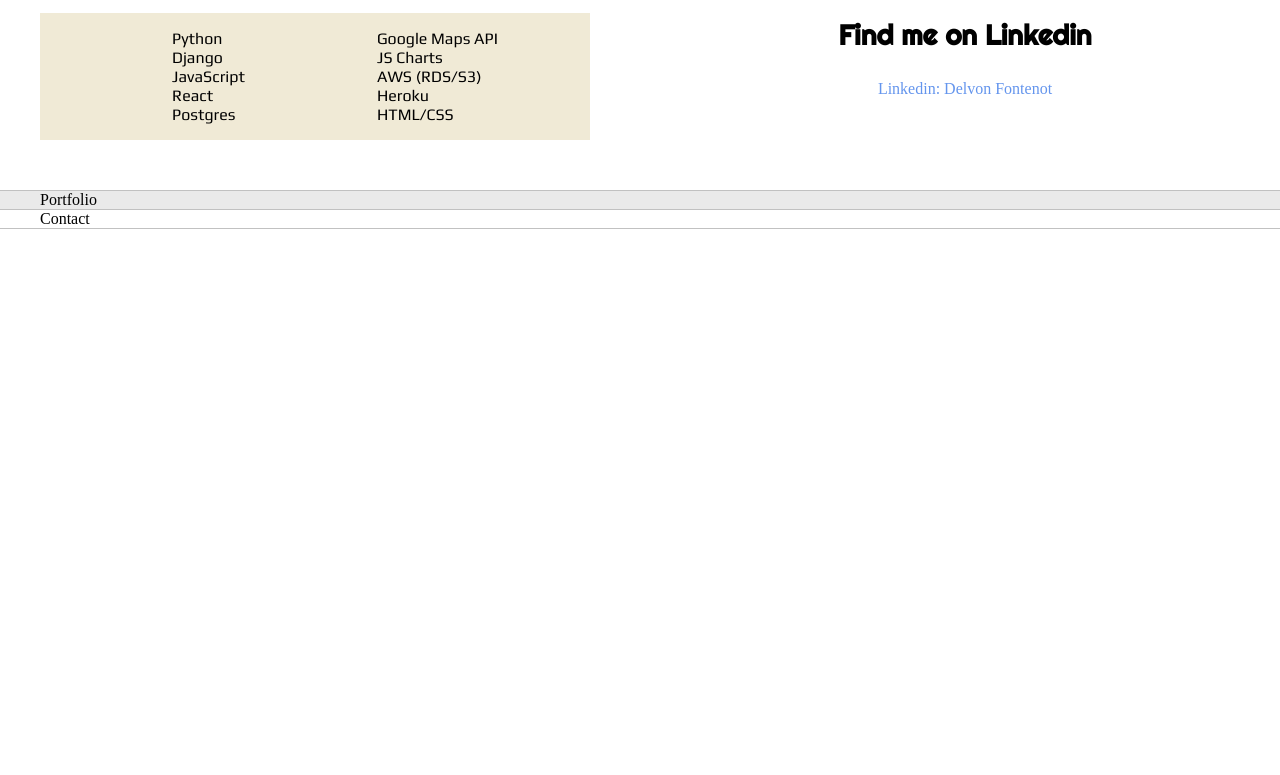
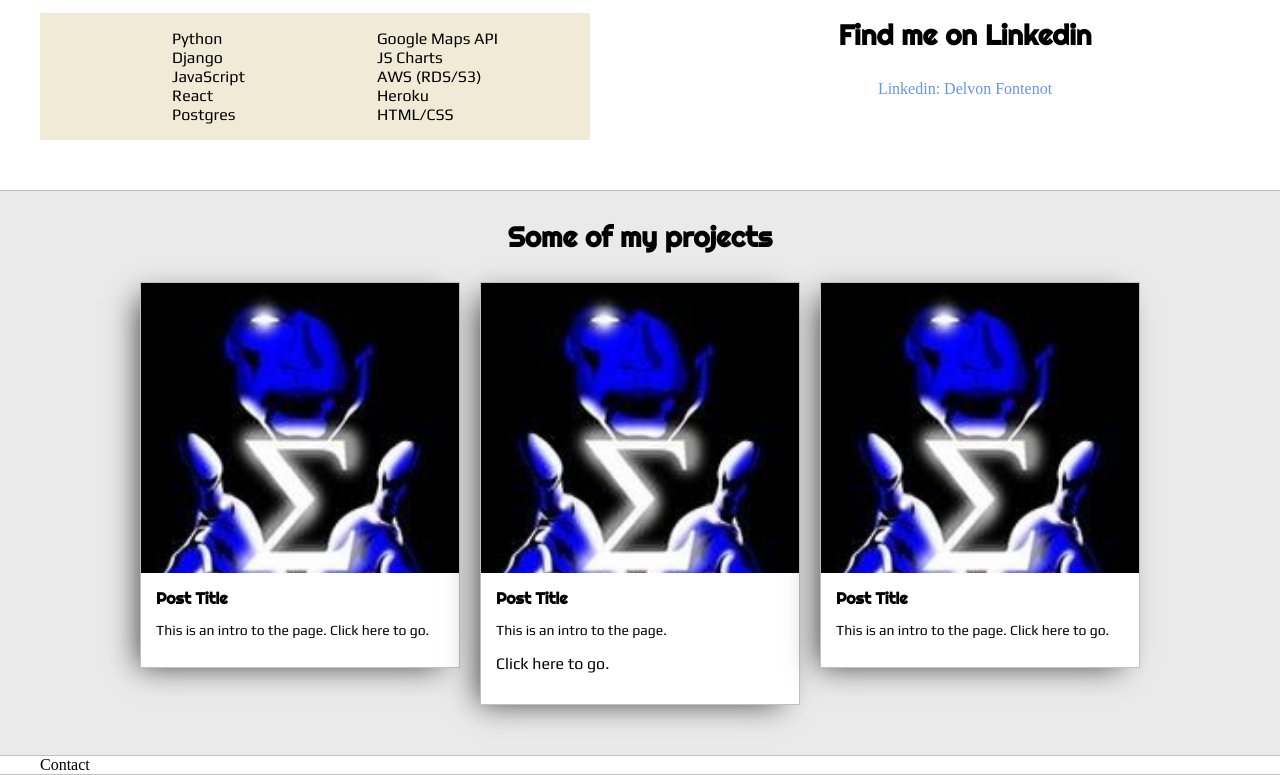
Before and after one commit to DaSigma/myportfolio, a plain HTML site: page index.html in a window 1280 px wide. Shown: the part 1132-1907 px from the top of the page. Before the commit the page ends 1361 px from the top, so only its background shows below. Drawn offline with Linux system fonts and the light colour scheme.

Commit message:
Projects section

```diff
--- a/default.css
+++ b/default.css
@@ -276,6 +276,44 @@ h6{ font-size: 16px;}
     width: 100%
 }
 
+.post-wrapper{
+    display: grid;
+    grid-template-columns:  repeat(auto-fit, 320px);
+    gap:20px;
+    justify-content: center;
+    padding-bottom: 50px;
+}
+
+.post{
+    border: 1px solid var(--borderColor);
+    -webkit-box-shadow: -2px 7px 21px -9px rgba(0,0,0,0.75);
+	-moz-box-shadow: -2px 7px 21px -9px rgba(0,0,0,0.75);
+	box-shadow: -10px 7px 29px -9px rgba(0,0,0,0.75);
+
+}
+
+.thumbnail{
+    display:block;
+    width: 100%;
+    height: 290px;
+    object-fit: cover;
+}
+
+.post-preview{
+    background-color: #fff;
+    padding: 15px;
+}
+
+.post-title{
+    color: black;
+    margin: 0;
+}
+
+.post-intro{
+    color:black;
+    font-size: 14px;
+}
+
 @media screen and (max-width: 1200px){
     .main-container{
     width: 95%;
--- a/index.html
+++ b/index.html
@@ -108,7 +108,38 @@
 
     <section class="s1">
         <div class="main-container">
-            Portfolio
+            <h3 style ="text-align: center">Some of my projects</h3>
+
+            <div class="post-wrapper">
+                <div>
+                    <div class="post">
+                        <img class="thumbnail" src="images/sigma2.jpg">
+                        <div class="post-preview">
+                            <h6 class="post-title">Post Title</h6>
+                            <p class="post-intro">This is an intro to the page. Click here to go.</p>
+                        </div>
+                    </div>
+                </div>
+                <div>
+                    <div class="post">
+                        <img class="thumbnail" src="images/sigma2.jpg">
+                        <div class="post-preview">
+                            <h6 class="post-title">Post Title</h6>
+                            <p class="post-intro">This is an intro to the page.</p><p> Click here to go.</p>
+                        </div>
+                    </div>
+                </div>
+
+                <div>
+                    <div class="post">
+                        <img class="thumbnail" src="images/sigma2.jpg">
+                        <div class="post-preview">
+                            <h6 class="post-title">Post Title</h6>
+                            <p class="post-intro">This is an intro to the page. Click here to go.</p>
+                        </div>
+                    </div>
+                </div>
+            </div>
         </div>
     </section>
 
```
